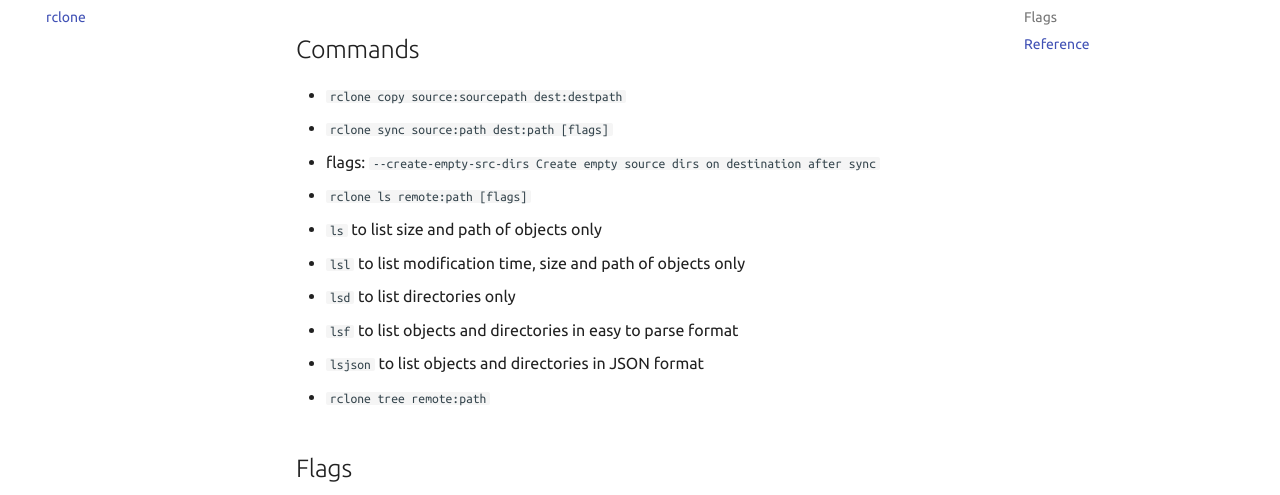
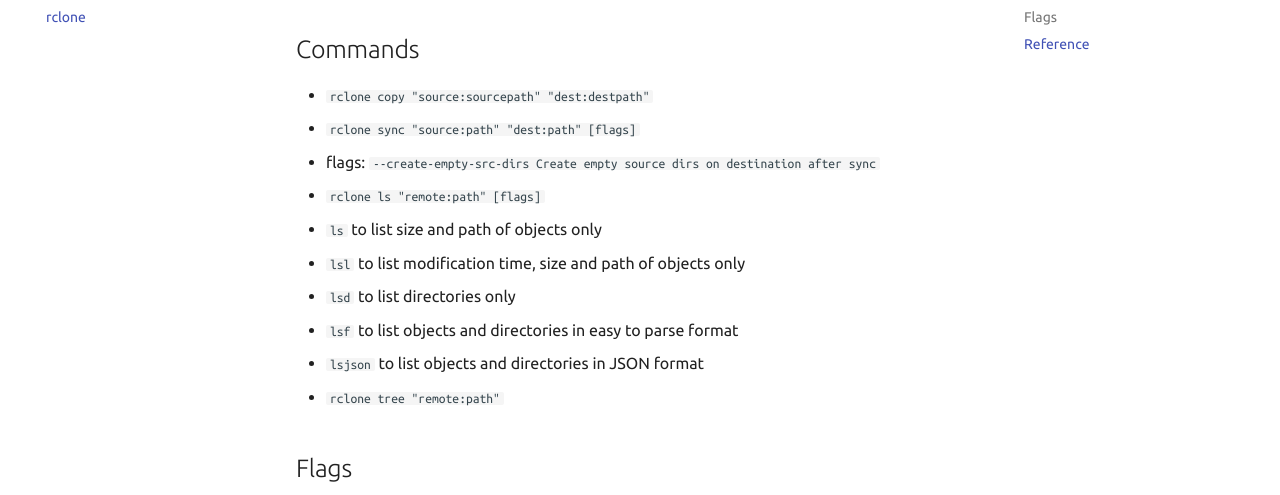
Before and after one commit to shinobumw/notes, an MkDocs documentation site: the page built from docs/tools/rclone.md, in a window 1280 px wide and 942 px high. Shown: the part 196-691 px from the top of the window. Built offline with MkDocs 1.6.1 and Material for MkDocs 9.7.7, drawn with Linux system fonts in a browser that asks for light colours; comment, search, counter and statistics services are not loaded.

Commit message:
minor fix

```diff
--- a/docs/tools/rclone.md
+++ b/docs/tools/rclone.md
@@ -2,22 +2,21 @@
 
 ## Commands
 
-- `rclone copy source:sourcepath dest:destpath`
-- `rclone sync source:path dest:path [flags]`
+- `rclone copy "source:sourcepath" "dest:destpath"`
+- `rclone sync "source:path" "dest:path" [flags]`
   - flags: `--create-empty-src-dirs   Create empty source dirs on destination after sync`
-- `rclone ls remote:path [flags]`
+- `rclone ls "remote:path" [flags]`
   - `ls` to list size and path of objects only
   - `lsl` to list modification time, size and path of objects only
   - `lsd` to list directories only
   - `lsf` to list objects and directories in easy to parse format
   - `lsjson` to list objects and directories in JSON format
-- `rclone tree remote:path`
+- `rclone tree "remote:path"`
 
 ## Flags
 - `-n, --dry-run `
 - `-P, --progress`
 
-
 ## Reference
 
 - https://rclone.org/
```
